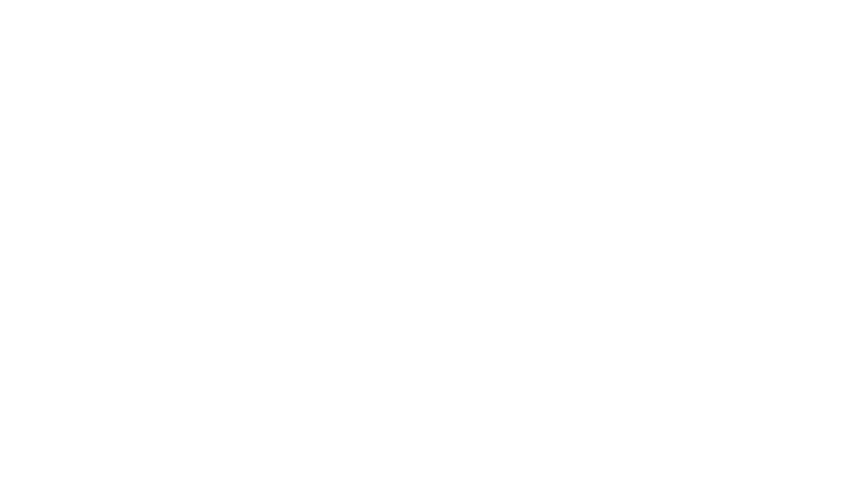
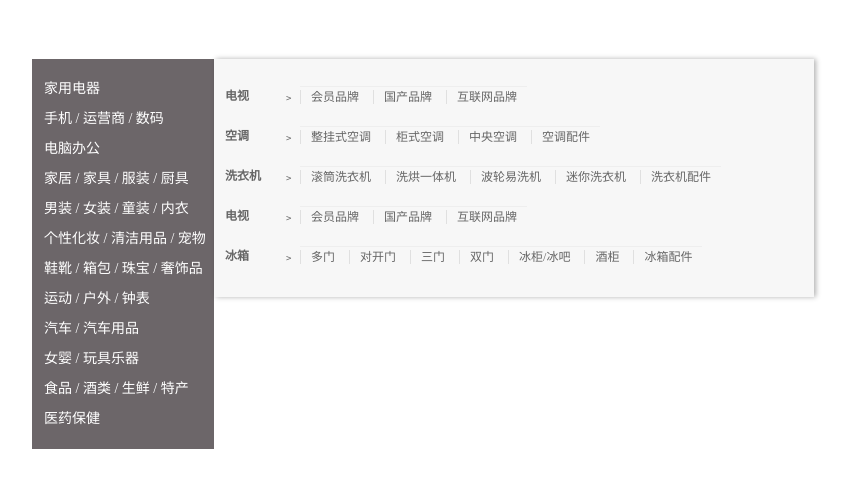
Before and after one commit to dxc1995/No-delay-menu, a plain HTML site: page index.html in a window 1280 px wide. Shown: the whole page, without its empty margins (35-885 px from the left). Drawn offline with Linux system fonts and the light colour scheme.

Commit message:
实现页面布局

```diff
--- a/index.html
+++ b/index.html
@@ -3,8 +3,201 @@
 <head>
 	<meta charset="UTF-8">
 	<title>京东无延迟菜单</title>
+	<style type="text/css">
+	.wrap {
+		position: relative;
+		width: 200px;
+		left: 50px;
+		top: 50px;
+	}
+
+	ul {
+		padding: 15px 0;
+		margin: 9px;
+		list-style: none;
+		background: #6c6669;
+		color: #fff;
+		border-right-width: 0;
+	}
+
+	ul li {
+		display: block;
+		height: 30px;
+		line-height: 30px;
+		padding-left: 12px;
+		cursor: pointer;
+		font-size: 14px;
+		position: relative;
+	}
+
+	ul li.active {
+		background: #999395;
+	}
+
+	li span:hover {
+        color: #c81623;
+	}
+
+	.none/ {
+		display: none;
+	}
+
+	#sub {
+		width: 600px;
+		position: absolute;
+		border: 1px solid #f7f7f7;
+		background: #f7f7f7;
+		box-shadow: 2px 0 5px rgba(0,0,0,.3);
+		left: 191px;
+		top: 0;
+		box-sizing: border-box;
+		margin: 0;
+		padding: 10px;
+	}
+
+	.sub_content a {
+		font-size: 12px;
+		color: #666;
+		text-decoration: none;
+	}
+
+	.sub_content dd a {
+		border-left: 1px solid #e0e0e0;
+		padding: 0 10px;
+		margin: 4px 0;
+	}
+
+	.sub_content dl {
+		overflow: hidden;
+	}
+
+	.sub_content dt {
+		float: left;
+		width: 70px;
+		font-weight: bold;
+		clear: left;
+		position: relative;
+	}
+
+	.sub_content dd {
+		float: left;
+		margin-left: 5px;
+		border-top: 1px solid #eee;
+		margin-bottom: 5px;
+	}
+
+	.sub_content dt i {
+		width: 4px;
+		height: 14px;
+		font: 400 9px/14px consolas;
+		position: absolute;
+		right: 5px;
+		top: 5px;
+	}
+    </style>
 </head>
 <body>
+	<div class="wrap">
+		<ul>
+			<li data-id="a">
+				<span>家用电器</span>
+			</li>
+			<li data-id="b">
+				<span>手机 / 运营商 / 数码</span>
+			</li>
+			<li data-id="c">
+				<span>电脑办公</span>
+			</li>
+			<li data-id="d">
+				<span>家居 / 家具 / 服装 / 厨具</span>
+			</li>
+			<li data-id="e">
+				<span>男装 / 女装 / 童装 / 内衣</span>
+			</li>
+			<li data-id="f">
+				<span>个性化妆 / 清洁用品 / 宠物</span>
+			</li>
+			<li data-id="g">
+				<span>鞋靴 / 箱包 / 珠宝 / 奢饰品</span>
+			</li>
+			<li data-id="h">
+				<span>运动 / 户外 / 钟表</span>
+			</li>
+			<li data-id="i">
+				<span>汽车 / 汽车用品</span>
+			</li>
+			<li data-id="j">
+				<span>女婴 / 玩具乐器</span>
+			</li>
+			<li data-id="k">
+				<span>食品 / 酒类 / 生鲜 / 特产</span>
+			</li>
+			<li data-id="l">
+				<span>医药保健</span>
+			</li>
+		</ul>
+		<div id="sub" class="none">
+			<div id="a" class="sub_content none">
+				<dl>
+					<dt>
+						<a href="#">电视<i>&gt;</i></a>
+					</dt>
+					<dd>
+						<a href="#">会员品牌</a>
+						<a href="#">国产品牌</a>
+						<a href="#">互联网品牌</a>
+					</dd>
+				</dl>
+				<dl>
+					<dt>
+						<a href="#">空调<i>&gt;</i></a>
+					</dt>
+					<dd>
+						<a href="#">整挂式空调</a>
+						<a href="#">柜式空调</a>
+						<a href="#">中央空调</a>
+						<a href="#">空调配件</a>
+					</dd>
+				</dl>
+				<dl>
+					<dt>
+						<a href="#">洗衣机<i>&gt;</i></a>
+					</dt>
+					<dd>
+						<a href="#">滚筒洗衣机</a>
+						<a href="#">洗烘一体机</a>
+						<a href="#">波轮易洗机</a>
+						<a href="#">迷你洗衣机</a>
+						<a href="#">洗衣机配件</a>
+					</dd>
+				</dl>
+				<dl>
+					<dt>
+						<a href="#">电视<i>&gt;</i></a>
+					</dt>
+					<dd>
+						<a href="#">会员品牌</a>
+						<a href="#">国产品牌</a>
+						<a href="#">互联网品牌</a>
+					</dd>
+				</dl>
+				<dl>
+					<dt>
+						<a href="#">冰箱<i>&gt;</i></a>
+					</dt>
+					<dd>
+						<a href="#">多门</a>
+						<a href="#">对开门</a>
+						<a href="#">三门</a>
+						<a href="#">双门</a>
+						<a href="#">冰柜/冰吧</a>
+						<a href="#">酒柜</a>
+						<a href="#">冰箱配件</a>
+					</dd>
+				</dl>
+			</div>
+		</div>
+	</div>
 	<script src="js/jquery.js"></script>
 </body>
 </html>
```
